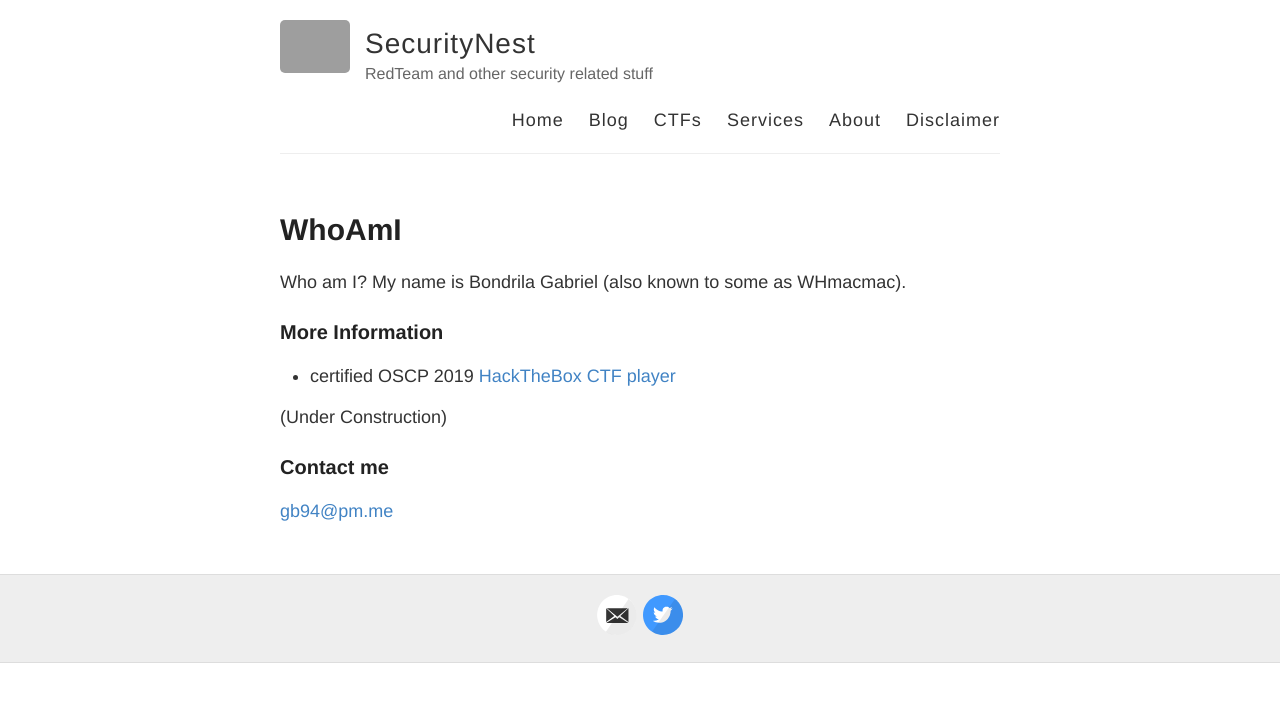
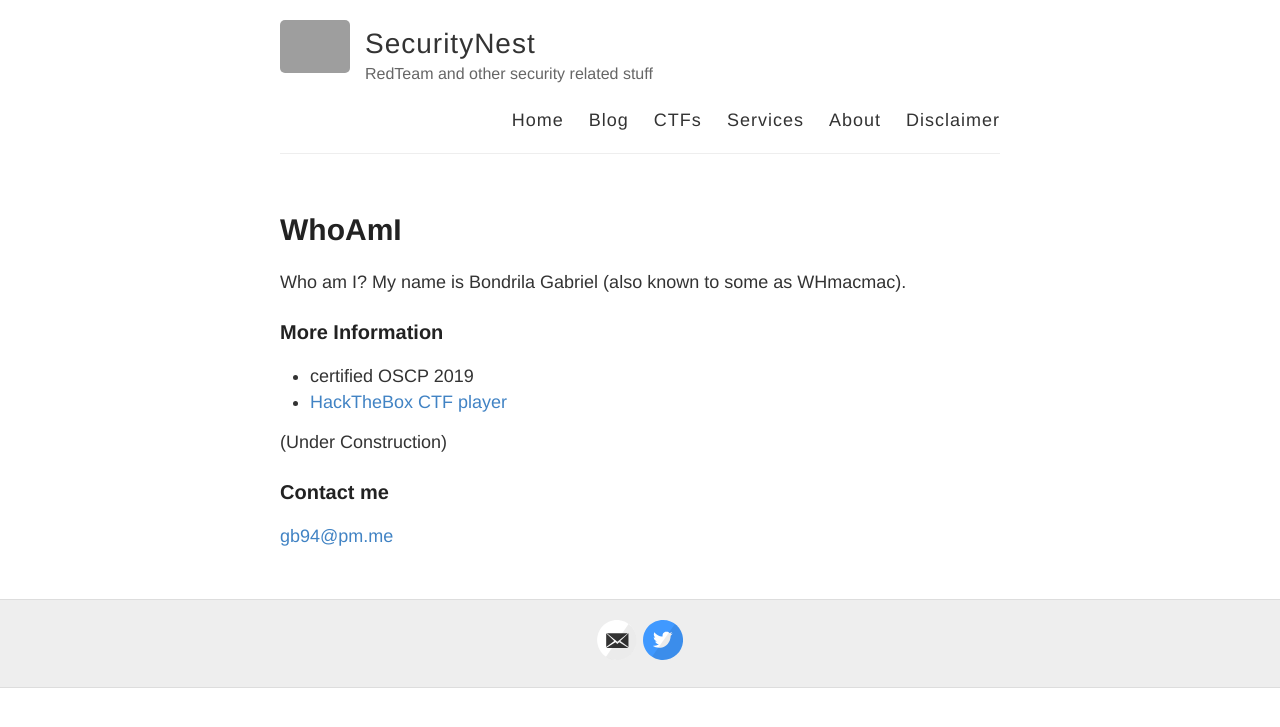
Before and after one commit to whmacmac/test, a Jekyll site: the page built from about.md, in a window 1280 px wide. Shown: the top 727 px of the page. Built offline with Jekyll 4.4.1, drawn with Linux system fonts in a browser that asks for light colours; grey boxes are pictures that could not be loaded.

```diff
--- a/about.md
+++ b/about.md
@@ -8,8 +8,8 @@ Who am I? My name is Bondrila Gabriel (also known to some as WHmacmac).
 
 ### More Information
 
-- certified OSCP 2019
-<a href="https://www.hackthebox.eu/profile/91248" target="_blank" rel="noopener noreferrer">HackTheBox CTF player </a>
+- certified OSCP 2019 <br/>
+- <a href="https://www.hackthebox.eu/profile/91248" target="_blank" rel="noopener noreferrer">HackTheBox CTF player </a>
 
 (Under Construction)
 
```
